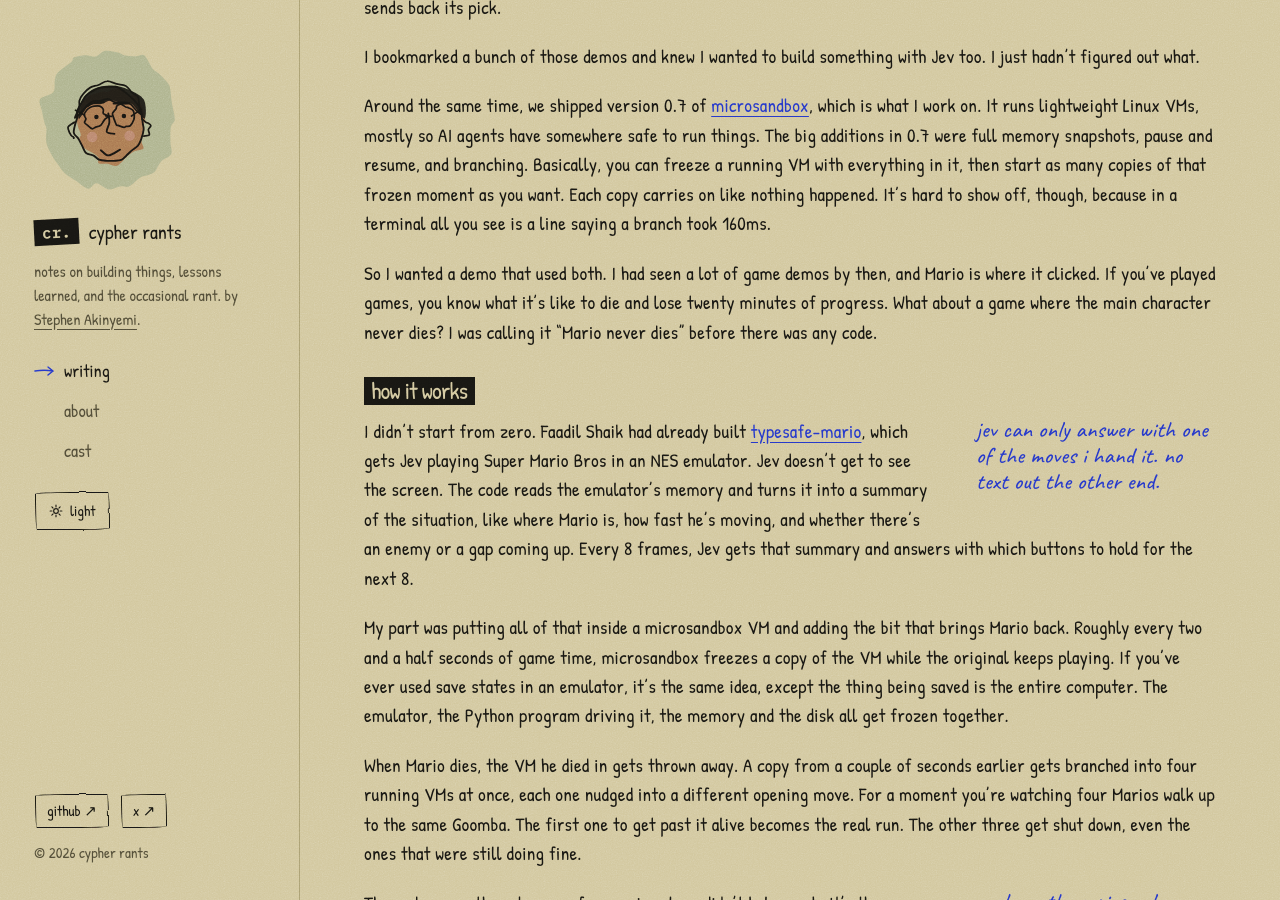
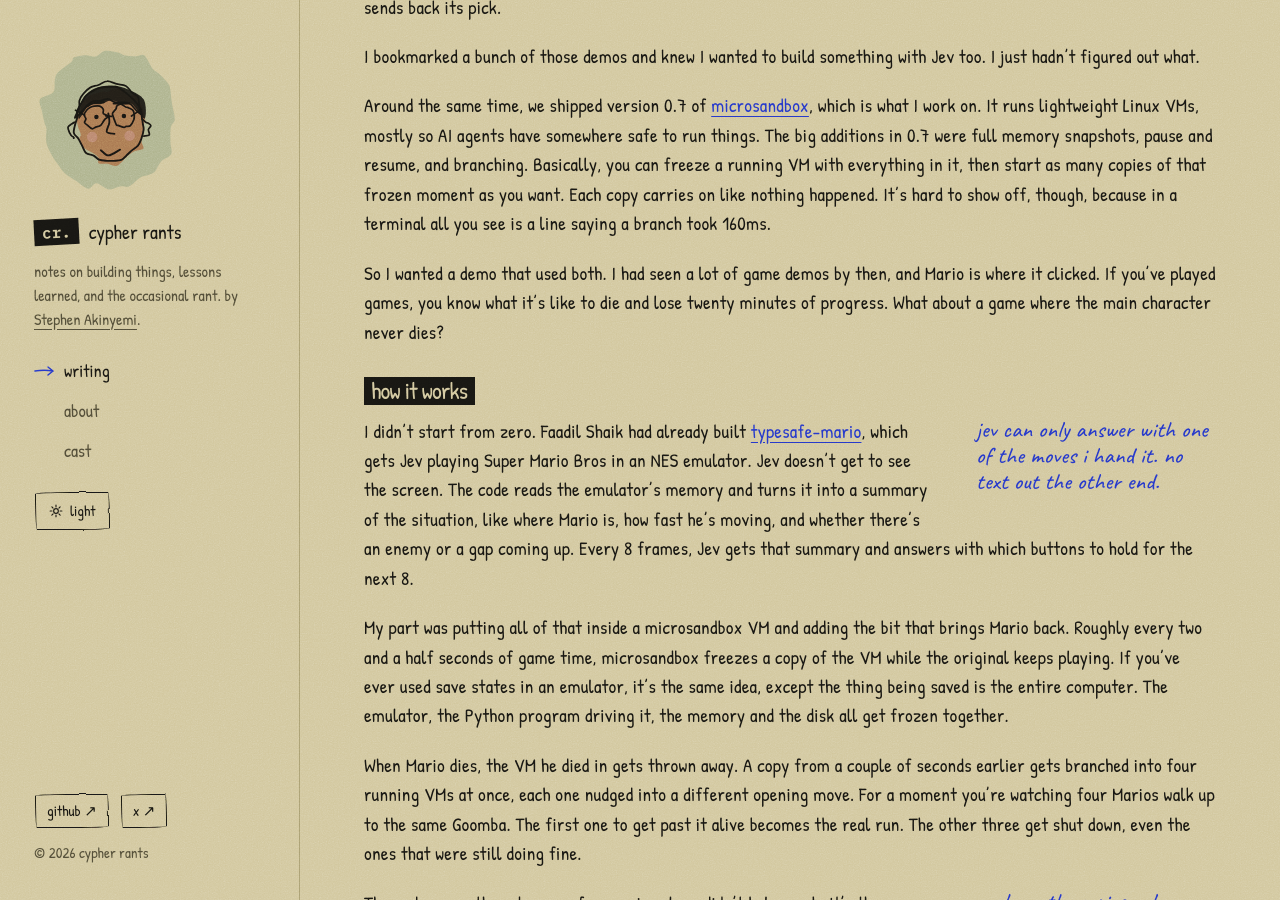
Before and after one commit to appcypher/appcypher.github.io, a Jekyll site: the page built from _posts/2026-09-21-mario-never-dies.md, in a window 1280 px wide and 900 px high, scrolled down 884 px. Built offline with Jekyll 4.4.1, drawn with Linux system fonts in a browser that asks for light colours.

Commit message:
post: drop the name-before-code line

```diff
--- a/_posts/2026-09-21-mario-never-dies.md
+++ b/_posts/2026-09-21-mario-never-dies.md
@@ -21,7 +21,7 @@ I bookmarked a bunch of those demos and knew I wanted to build something with Je
 
 Around the same time, we shipped version 0.7 of [microsandbox](https://github.com/superradcompany/microsandbox), which is what I work on. It runs lightweight Linux VMs, mostly so AI agents have somewhere safe to run things. The big additions in 0.7 were full memory snapshots, pause and resume, and branching. Basically, you can freeze a running VM with everything in it, then start as many copies of that frozen moment as you want. Each copy carries on like nothing happened. It's hard to show off, though, because in a terminal all you see is a line saying a branch took 160ms.
 
-So I wanted a demo that used both. I had seen a lot of game demos by then, and Mario is where it clicked. If you've played games, you know what it's like to die and lose twenty minutes of progress. What about a game where the main character never dies? I was calling it "Mario never dies" before there was any code.
+So I wanted a demo that used both. I had seen a lot of game demos by then, and Mario is where it clicked. If you've played games, you know what it's like to die and lose twenty minutes of progress. What about a game where the main character never dies?
 
 ## how it works
 
```
